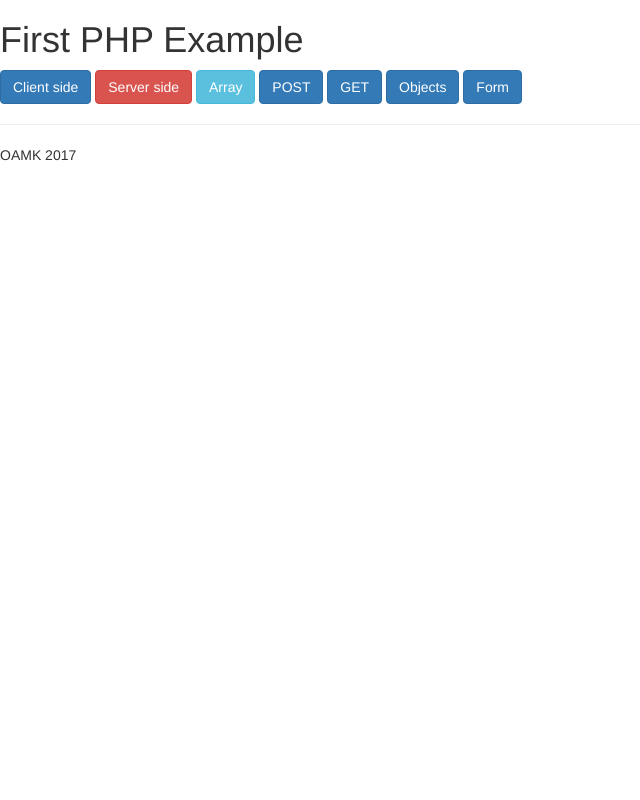
After one commit to nice-mood/project1, a PHP site: page / in a window 1280 px wide. The commit adds this page. Shown: the whole page, without its empty margins (0-640 px from the left). Run offline with PHP 8.4, Linux system fonts and the light colour scheme; data that the repository does not hold is empty.

Commit message:
FInal error

```diff
--- a/array.php
+++ b/array.php
@@ -20,7 +20,7 @@ foreach($students as $row)
 ?>
 <h3>Names in a table</h3>
 
-<table border="1">
+<table class= "table table-striped table-hover" border="1">
 <tr><th>Firstname</th> <th>Lastname</th></tr>
 <?phpforeach($student as $row)
 {
--- a/putEXP.php
+++ b/getEXP.php
@@ -10,8 +10,12 @@
 <input type"submit" name="sendBtn" value="send">
 </form>
 <?php
+$btn=$_POST['sendBtn']
+if(isset($btn))
+{}
 $fn=$_POST['fname'];
 $fl=$_POST['lname'];
-echo 'hello '.$fn ' '.$ln
+echo 'hello '.$fn ' '.$ln ;
+}
 
 ?>
--- /dev/null
+++ b/index.php
@@ -0,0 +1,51 @@
+<html>
+<head>
+<script type="text/javascript" src="my2.js">
+</script>
+<link rel="stylesheet" href="https://maxcdn.bootstrapcdn.com/bootstrap/3.3.7/css/bootstrap.min.css"
+ integrity="sha384-BVYiiSIFeK1dGmJRAkycuHAHRg32OmUcww7on3RYdg4Va+PmSTsz/K68vbdEjh4u"
+ crossorigin="anonymous">
+</head>
+<body>
+
+<div id="header">
+<h1>First PHP Example</h1>
+
+</div>
+
+<div id="menu">
+  <button class="btn btn-primary" type="button" onclick="loadPage('client1.html')">Client side</button>
+  <button class="btn btn-danger"type="button" onclick="loadPage('client.php')">Server side</button>
+  <button class="btn btn-info" type ="button" onclick="loadPage('array.php')">Array</button>
+  <button class= "btn btn-primary" type="button"onclick="loadPage('putEXP.php')">POST</button>
+  <button class= "btn btn-primary" type="button"onclick="loadPage('getEXP.php')">GET</button>
+  <button class= "btn btn-primary" type="button"onclick="loadPage('Objects.php')">Objects</button>
+  <button class= "btn btn-primary" type="button"onclick="loadPage('form_project1.php')">Form</button>
+
+
+</div>
+
+<div id="content" class="container">
+
+</div>
+  <?php
+   $theButton=$_POST['btnSend'] ;
+
+if(isset($theButton))
+{
+$chosen=$_POST['country'];
+echo 'You have chosen: '.$chosen ;
+}
+
+
+?>
+
+
+<div id="footer">
+<hr> OAMK 2017
+</div>
+</body>
+
+
+
+</html>
--- a/my.js
+++ /dev/null
@@ -1,6 +0,0 @@
-function loadPage(page){
-var chosen = new XMLHttpREquest();
-chosen.open("GET", page, false);
-chosen.send(null);
-document.getElementById('content*).innerHTML = chosen.responseText;
-}
--- /dev/null
+++ b/my2.js
@@ -0,0 +1,6 @@
+function loadPage(page){
+var chosen = new XMLHttpRequest();
+chosen.open("GET", page, false);
+chosen.send(null);
+document.getElementById('content').innerHTML = chosen.responseText;
+}
```
Also changed, not shown: Objects.php (added, +11 -0 lines), form_project1.php (added, +18 -0 lines), menu.html (deleted, +0 -30 lines), postEXP.html (renamed from putEXP.html).
